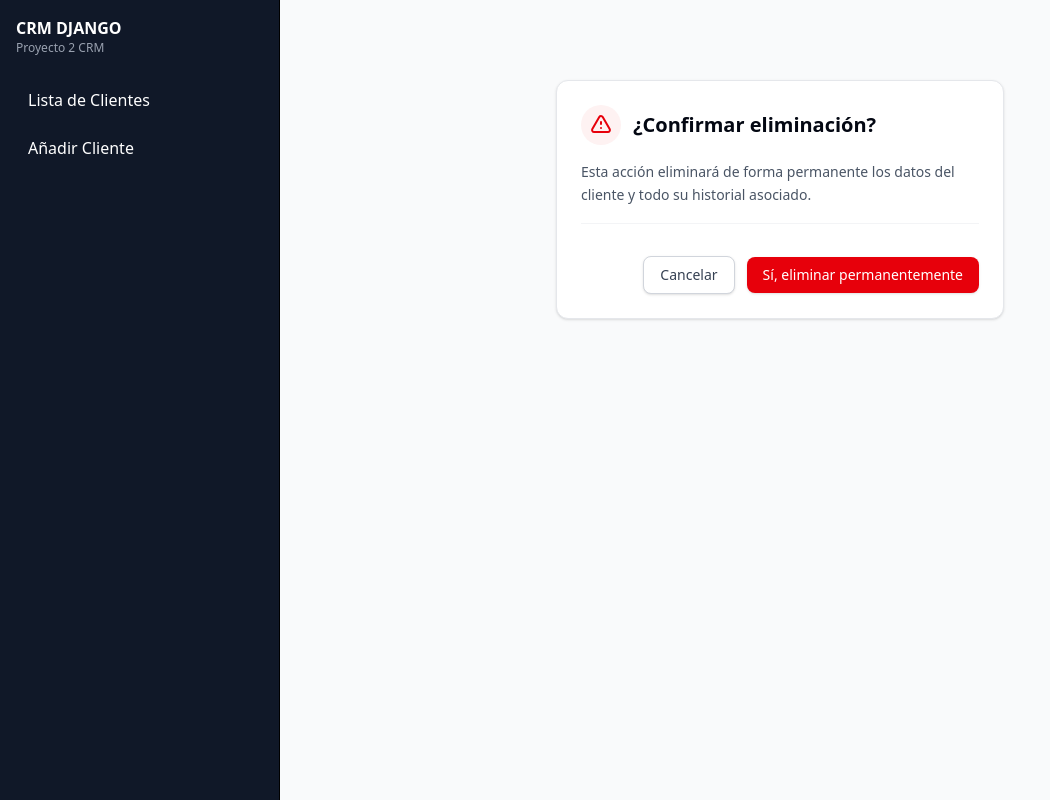
After one commit to jrcaravaca/crm_django, a Django app: page /clientes/eliminar/5 in a window 1280 px wide. The commit adds this page. Shown: the whole page, without its empty margins (0-1050 px from the left). Run offline with Django 5.2, Linux system fonts and the light colour scheme; a user stored in the database is signed in; data comes from the database, SQL or seed files in the repository; both versions use the stored data as it was after the commit; some libraries are stand-ins or nearby versions.

Commit message:
Añadir vista y plantilla para eliminar clientes; actualizar rutas y mejorar la funcionalidad de detalle de cliente

```diff
--- a/crm/urls.py
+++ b/crm/urls.py
@@ -1,6 +1,6 @@
 from django.urls import path
 
-from crm.views.client_views import ClientListView, ClientCreateView, ClientDetailView, ClientUpdateView
+from crm.views.client_views import ClientListView, ClientCreateView, ClientDetailView, ClientUpdateView, ClientDeleteView
 from crm.views.general_views import HomeView
 
 urlpatterns = [
@@ -9,4 +9,5 @@ urlpatterns = [
     path('clientes/crear/', ClientCreateView.as_view(), name='crear-cliente'),
     path('clientes/detalle/<pk>', ClientDetailView.as_view(), name='detalle-cliente'),
     path('clientes/editar/<pk>', ClientUpdateView.as_view(), name='editar-cliente'),
+    path('clientes/eliminar/<pk>', ClientDeleteView.as_view(), name='eliminar-cliente'),
 ]
--- a/crm/views/client_views.py
+++ b/crm/views/client_views.py
@@ -51,3 +51,16 @@ class ClientUpdateView(UpdateView):
 
     def get_success_url(self):
         return reverse('detalle-cliente', kwargs={'pk': self.object.id})
+
+
+@method_decorator(login_required, name='dispatch')
+class ClientDeleteView(DeleteView):
+    model = Client
+    template_name = 'clients/client_delete.html'
+    success_url = reverse_lazy('clientes')
+    context_object_name = 'client'
+
+
+
+    def get(self, request, *args, **kwargs):
+        return self.post(request, *args, **kwargs)
--- /dev/null
+++ b/crm_django/templates/clients/client_delete.html
@@ -0,0 +1,46 @@
+{% extends "general/layout.html" %}
+{% load crispy_forms_tags %}
+
+{% block head_title %}CRM - Eliminar Cliente{% endblock %}
+
+{% block page_content %}
+<div class="max-w-md mx-auto mt-12">
+
+    <div class="bg-white border border-gray-200 rounded-xl shadow-sm p-6">
+
+        <div class="flex items-center gap-3 text-red-600 mb-4">
+            <div class="w-10 h-10 rounded-full bg-red-50 flex items-center justify-center flex-shrink-0">
+                <svg class="w-6 h-6" fill="none" stroke="currentColor" viewBox="0 0 24 24" xmlns="http://www.w3.org/2000/svg">
+                    <path stroke-linecap="round" stroke-linejoin="round" stroke-width="2" d="M12 9v2m0 4h.01m-6.938 4h13.856c1.54 0 2.502-1.667 1.732-3L13.732 4c-.77-1.333-2.694-1.333-3.464 0L3.34 16c-.77 1.333.192 3 1.732 3z"></path>
+                </svg>
+            </div>
+            <h1 class="text-xl font-bold text-gray-950">¿Confirmar eliminación?</h1>
+        </div>
+
+        <p class="text-sm text-gray-600 leading-relaxed mb-4">
+            Esta acción eliminará de forma permanente los datos del cliente y todo su historial asociado.
+        </p>
+
+        <form method="post" class="mt-4 border-t border-gray-100 pt-4">
+            {% csrf_token %}
+
+            <div class="text-sm text-gray-700 mb-4">
+                {{ form.as_p }}
+            </div>
+
+            <div class="flex items-center justify-end gap-3">
+
+                <a href="{% url 'detalle-cliente' object.id %}" class="inline-flex items-center justify-center px-4 py-2 text-sm font-medium text-gray-700 bg-white border border-gray-300 rounded-lg hover:bg-gray-50 transition-colors shadow-sm text-center">
+                    Cancelar
+                </a>
+
+                <button type="submit" class="inline-flex items-center justify-center px-4 py-2 text-sm font-medium text-white bg-red-600 rounded-lg hover:bg-red-700 transition-colors shadow-sm cursor-pointer">
+                    Sí, eliminar permanentemente
+                </button>
+
+            </div>
+        </form>
+
+    </div>
+</div>
+{% endblock %}
--- a/crm_django/templates/clients/client_detail.html
+++ b/crm_django/templates/clients/client_detail.html
@@ -22,7 +22,7 @@
                 <svg class="w-4 h-4 text-gray-500" fill="none" stroke="currentColor" viewBox="0 0 24 24" xmlns="http://www.w3.org/2000/svg"><path stroke-linecap="round" stroke-linejoin="round" stroke-width="2" d="M11 5H6a2 2 0 00-2 2v11a2 2 0 002 2h11a2 2 0 002-2v-5m-1.414-9.414a2 2 0 112.828 2.828L11.828 15H9v-2.828l8.586-8.586z"></path></svg>
                 Editar
             </a>
-            <a href="#" class="inline-flex items-center justify-center px-4 py-2 text-sm font-medium text-white bg-red-600 rounded-lg hover:bg-red-700 transition-colors shadow-sm gap-2">
+            <a href="{% url "eliminar-cliente" client.pk %}" class="inline-flex items-center justify-center px-4 py-2 text-sm font-medium text-white bg-red-600 rounded-lg hover:bg-red-700 transition-colors shadow-sm gap-2">
                 <svg class="w-4 h-4" fill="none" stroke="currentColor" viewBox="0 0 24 24" xmlns="http://www.w3.org/2000/svg"><path stroke-linecap="round" stroke-linejoin="round" stroke-width="2" d="M19 7l-.867 12.142A2 2 0 0116.138 21H7.862a2 2 0 01-1.995-1.858L5 7m5 4v6m4-6v6m1-10V4a1 1 0 00-1-1h-4a1 1 0 00-1 1v3M4 7h16"></path></svg>
                 Eliminar
             </a>
```
Also changed, not shown: db.sqlite3.
